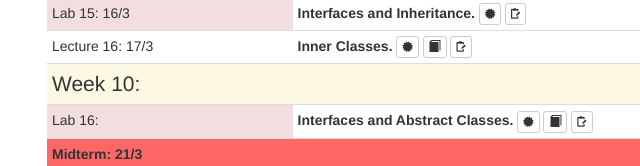
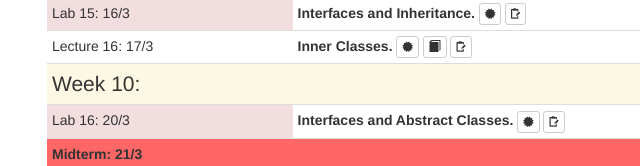
Before and after one commit to dikaiakos/epl133-site, a plain HTML site: page schedule.html in a window 1280 px wide. Shown: the part 1741-1907 px from the top of the page, 23-663 px from the left. Drawn offline with nearby package versions, Linux system fonts and the light colour scheme.

Commit message:
added Lab16 info

```diff
--- a/schedule.html
+++ b/schedule.html
@@ -724,14 +724,14 @@
                             <th class="lead" colspan="2">Week 10: </th>
                         </tr>
                         <tr>
-                            <td  class="danger" scope="row" style="white-space:nowrap">Lab 16: </td>
+                            <td  class="danger" scope="row" style="white-space:nowrap">Lab 16: 20/3</td>
                             <td><strong>Interfaces and Abstract Classes.</strong>
                                 <button type="button" class="btn btn-default btn-xs hidden-print" data-toggle="collapse" data-target="#mod10-lab18-learn"> <span class="fa fa-certificate"></span></button>
-                                <button type="button" class="btn btn-default btn-xs  hidden-print" data-toggle="collapse" data-target="#mod10-lab18-read"> <span class="glyphicon glyphicon-book"></span></button>
-                                <a class="btn btn-default btn-xs hidden-print" href="labs/lab1-files.zip" target="_new">
+                                <!--<button type="button" class="btn btn-default btn-xs  hidden-print" data-toggle="collapse" data-target="#mod10-lab18-read"> <span class="glyphicon glyphicon-book"></span></button>-->
+                                <a class="btn btn-default btn-xs hidden-print" href="http://www.piazza.com/class_profile/get_resource/ipy1lt4heezjy/j0hq5wgtgo5dm" target="_new">
                                     <span class="fi-clipboard-pencil"></span>
                                 </a>
-                                <div id="mod10-lab18-learn" class="collapse epl425-learnout"> <strong>Learning outcomes:</strong>
+                                <div id="mod10-lab18-learn" class="collapse epl425-learnout"> <strong>Learning outcomes:</strong> Implementing polymorphism with Interfaces and Abstract Classes
 
                                 </div>
                                 <div id="mod10-lab18-read" class="collapse"> <strong>Readings and References:</strong>  </div></td>
```
